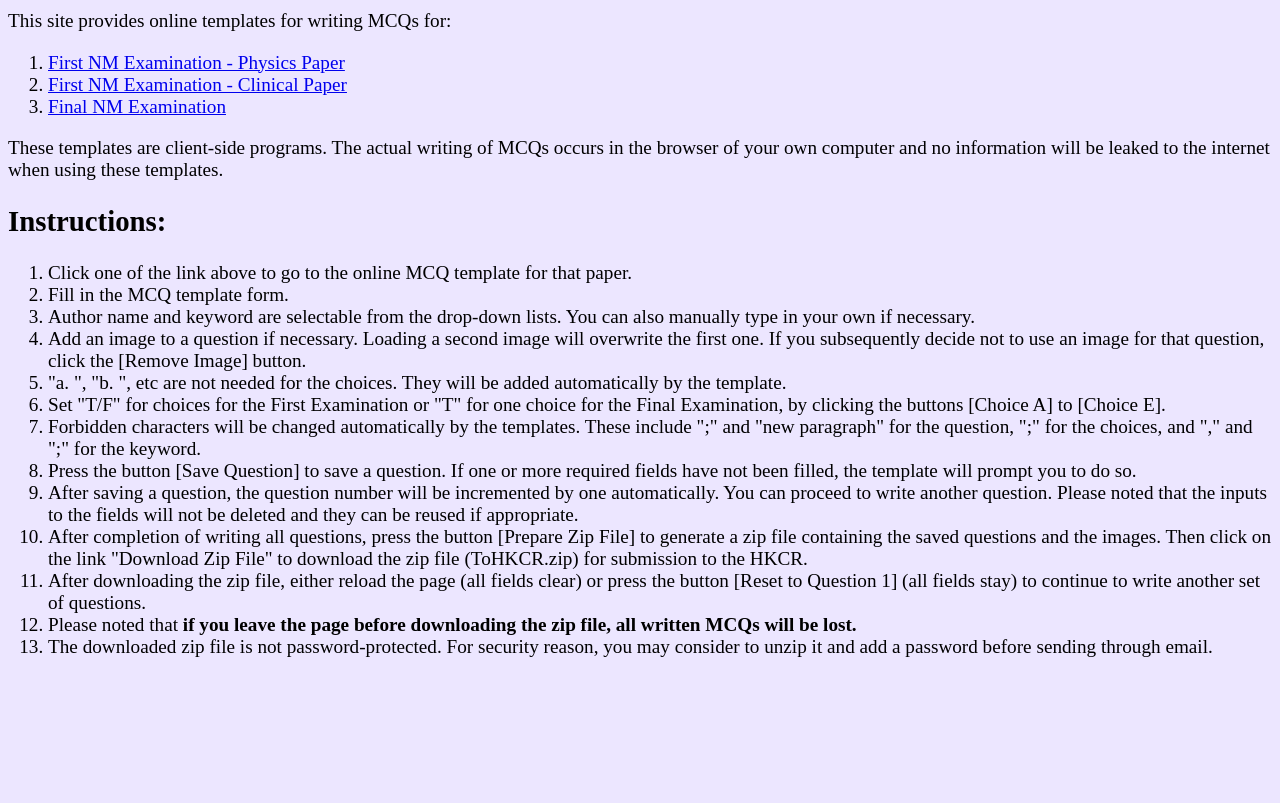
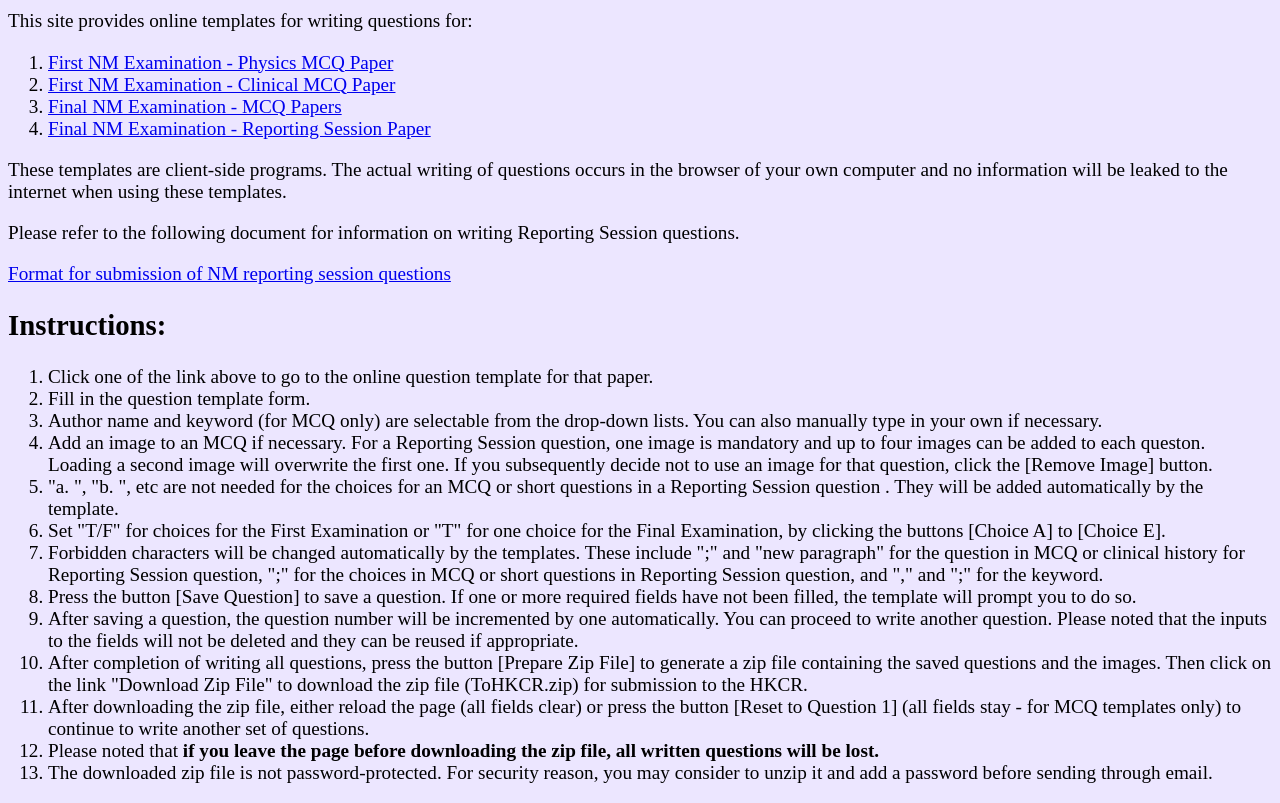
Before and after one commit to waiyho62/hkcr_nm, a plain HTML site: page index.html in a window 1280 px wide. Shown: the part 85-888 px from the top of the page. Before the commit the page ends 800 px from the top, so only its background shows below. Drawn offline with Linux system fonts and the light colour scheme.

Commit message:
Add files via upload

```diff
--- a/index.html
+++ b/index.html
@@ -9,31 +9,37 @@
 </head>
 <body style="background-color:#ece6ff;">
 
-<h1>Welcome to the HKCR NM Online MCQ Templates</h1>
-<p>This site provides online templates for writing MCQs for:</p>
+<h1>Welcome to the HKCR NM Online Question Templates</h1>
+<p>This site provides online templates for writing questions for:</p>
 
 <ol>
-<li><a href="./first_NM_Physics.html">First NM Examination - Physics Paper</a></li>
-<li><a href="./first_NM_Clinical.html">First NM Examination - Clinical Paper</a></li>
-<li><a href="./final_NM.html">Final NM Examination</a></li>
+<li><a href="./first_NM_Physics.html">First NM Examination - Physics MCQ Paper</a></li>
+<li><a href="./first_NM_Clinical.html">First NM Examination - Clinical MCQ Paper</a></li>
+<li><a href="./final_NM.html">Final NM Examination - MCQ Papers</a></li>
+<li><a href="./reporting.html">Final NM Examination - Reporting Session Paper</a></li>
 </ol>
 
-<p>These templates are client-side programs. The actual writing of MCQs occurs in the browser of your own computer and no information will be leaked to the internet when using these templates.</P>
+<p>These templates are client-side programs. The actual writing of questions occurs in the browser of your own computer and no information will be leaked to the internet when using these templates.</P>
+
+<p>Please refer to the following document for information on writing Reporting Session questions.</P>
+
+<a href="./format for submission of NM reporting session questions 20240613.pdf"
+target="_blank">Format for submission of NM reporting session questions</a>
 
 <h2>Instructions:</h2>
 <ol>
-<li>Click one of the link above to go to the online MCQ template for that paper.</li>
-<li>Fill in the MCQ template form.</li>
-<li>Author name and keyword are selectable from the drop-down lists. You can also manually type in your own if necessary.</li>
-<li>Add an image to a question if necessary. Loading a second image will overwrite the first one. If you subsequently decide not to use an image for that question, click the [Remove Image] button.</li>
-<li>"a. ", "b. ", etc are not needed for the choices. They will be added automatically by the template.</li>
+<li>Click one of the link above to go to the online question template for that paper.</li>
+<li>Fill in the question template form.</li>
+<li>Author name and keyword (for MCQ only) are selectable from the drop-down lists. You can also manually type in your own if necessary.</li>
+<li>Add an image to an MCQ if necessary. For a Reporting Session question, one image is mandatory and up to four images can be added to each queston. Loading a second image will overwrite the first one. If you subsequently decide not to use an image for that question, click the [Remove Image] button.</li>
+<li>"a. ", "b. ", etc are not needed for the choices for an MCQ or short questions in a Reporting Session question . They will be added automatically by the template.</li>
 <li>Set "T/F" for choices for the First Examination or "T" for one choice for the Final Examination, by clicking the buttons [Choice A] to [Choice E].</li>
-<li>Forbidden characters will be changed automatically by the templates. These include ";" and "new paragraph" for the question, ";" for the choices, and "," and ";" for the keyword.</li>
+<li>Forbidden characters will be changed automatically by the templates. These include ";" and "new paragraph" for the question in MCQ or clinical history for Reporting Session question, ";" for the choices in MCQ or short questions in Reporting Session question, and "," and ";" for the keyword.</li>
 <li>Press the button [Save Question] to save a question. If one or more required fields have not been filled, the template will prompt you to do so.</li>
 <li>After saving a question, the question number will be incremented by one automatically. You can proceed to write another question. Please noted that the inputs to the fields will not be deleted and they can be reused if appropriate.</li>
 <li>After completion of writing all questions, press the button [Prepare Zip File] to generate a zip file containing the saved questions and the images. Then click on the link "Download Zip File" to download the zip file (ToHKCR.zip) for submission to the HKCR.</li>
-<li>After downloading the zip file, either reload the page (all fields clear) or press the button [Reset to Question 1] (all fields stay) to continue to write another set of questions.</li>
-<li>Please noted that <b>if you leave the page before downloading the zip file, all written MCQs will be lost.</b></li>
+<li>After downloading the zip file, either reload the page (all fields clear) or press the button [Reset to Question 1] (all fields stay - for MCQ templates only) to continue to write another set of questions.</li>
+<li>Please noted that <b>if you leave the page before downloading the zip file, all written questions will be lost.</b></li>
 <li>The downloaded zip file is not password-protected. For security reason, you may consider to unzip it and add a password before sending through email.</li>
 </ol>
 </body>
```
Also changed, not shown: final_NM.html (+4 -4 lines), first_NM_Clinical.html (+4 -4 lines), first_NM_Physics.html (+4 -4 lines), reporting.html (+4 -4 lines), 1 other file.
